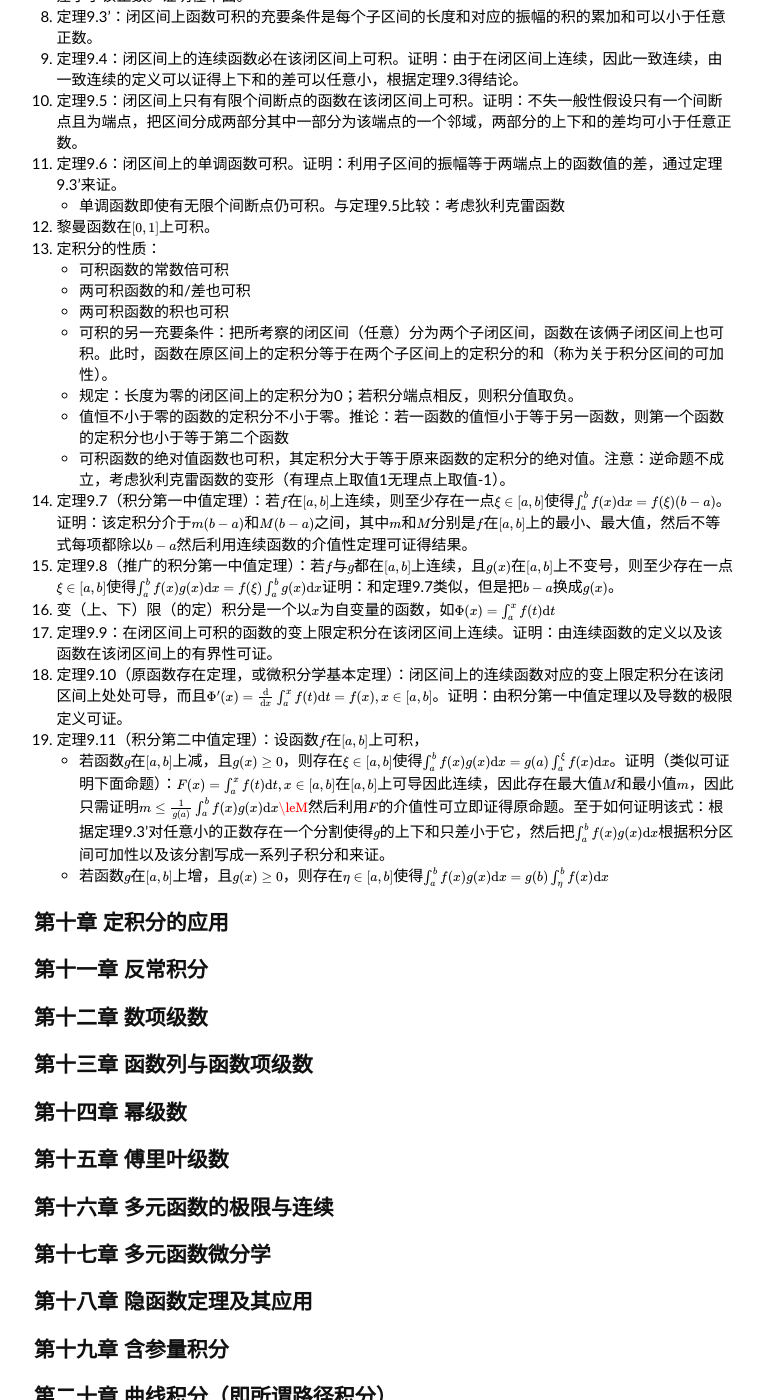
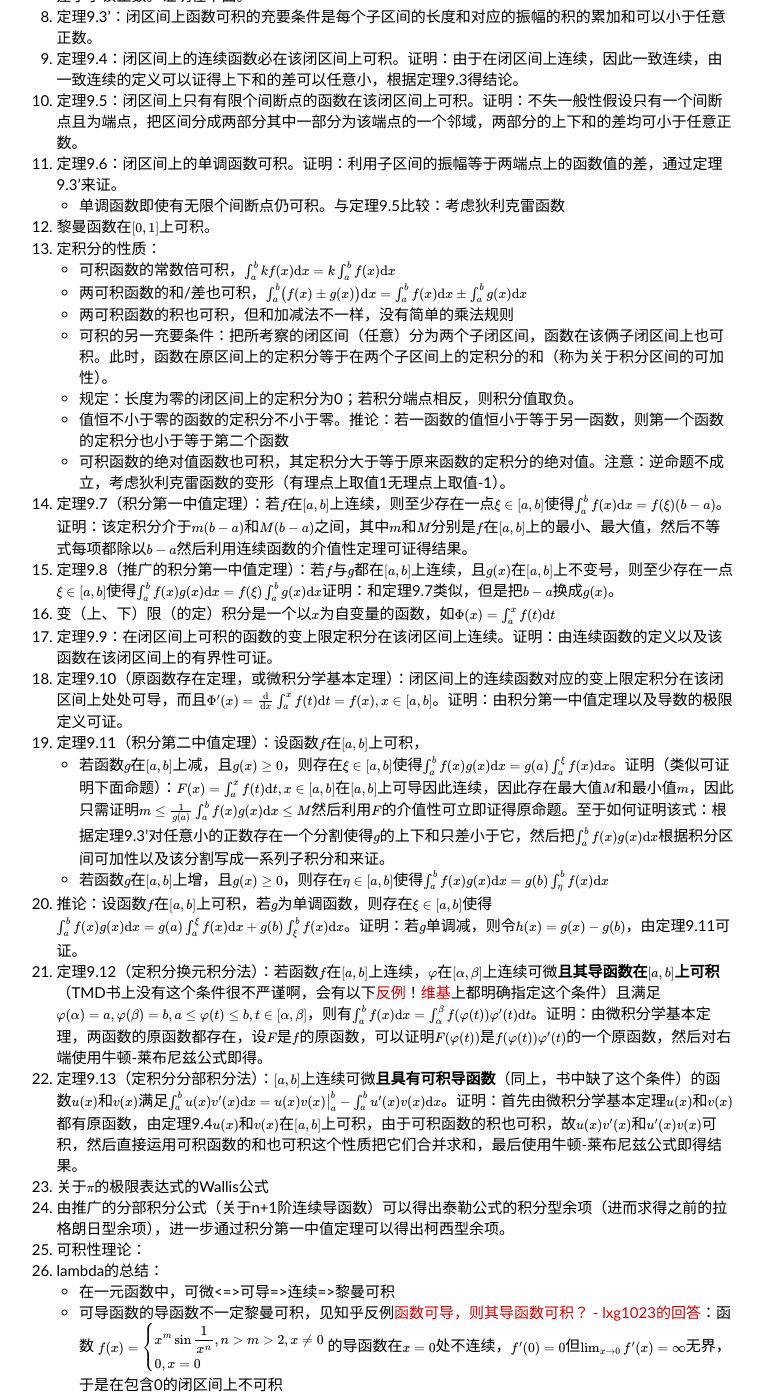
Before and after one commit to lam8da/lam8da.github.io, a Jekyll site: the page built from _posts/2017-10-28-mathematical-analysis-by-east-china-normal-university-notes.md, in a window 1280 px wide and 1400 px high, scrolled down 10108 px. Shown: the whole window, without its empty margins (256-1021 px from the left). Built offline with Jekyll 4.4.1, drawn with Linux system fonts in a browser that asks for light colours; nearby versions of some CDN libraries; formulas are drawn with MathJax 3; comment, search, counter and statistics services are not loaded; some of the changed text lies outside the part shown.

Commit message:
add more notes to chapter 9

```diff
--- a/_posts/2017-10-28-mathematical-analysis-by-east-china-normal-university-notes.md
+++ b/_posts/2017-10-28-mathematical-analysis-by-east-china-normal-university-notes.md
@@ -88,7 +88,7 @@ tags:
 ## 第三章 函数极限
 
 1. 定义：函数趋于$$+\infty$$的极限的$$\epsilon-M$$定义
-1. 定义：函数趋于某个点时的$$\epsilon-\delta$$定义（假设该函数在空心邻域$$U^\circ(x_0,\delta')$$内有定义）
+1. 定义：函数趋于某个点的极限的$$\epsilon-\delta$$定义（假设该函数在空心邻域$$U^\circ(x_0,\delta')$$内有定义，注意不能取到$$x_0$$点，即要求$$0<\vert x-x_0\vert <\delta$$）
 1. 定义：单侧极限
 1. 定理3.1：函数在某个点有极限<=>函数在该点有左极限和右极限且均等于在该点的极限
 1. 定理3.2：函数若在某点有极限则该极限唯一
@@ -247,7 +247,7 @@ tags:
 1. 定理6.2（拉格朗日中值定理）：闭区间上连续且对应的开区间上可导的函数必在该开区间存在一点$$\xi$$使得$$f'(\xi)=\frac{f(b)-f(a)}{b-a}$$（该式称为拉格朗日公式）。证明：构造出一个函数使其满足罗尔中值定理的条件从而存在导数为0的点，对应于原来的函数的导数为所求证值的点。
    - 推论1：导数值恒为零的函数必为常量函数
    - 推论2：导数值恒相等的两个函数的函数值恒只差一个常数
-   - 推论3：若实心邻域连续且对应的空心邻域可导且导函数在所考察点的极限值存在，则函数在所考察点可导，而且导函数在所考察点连续。证明：用拉格朗日中值定理证明考察点上的左右导数分别等于导函数在所考察点的左右极限，然后根据第三个条件导函数在所考察点的左右极限值相等因此左右导数相等，即可导且导函数在该点连续。
+   - 推论3：若实心邻域连续且对应的空心邻域可导且导函数在所考察点的极限值存在，则函数在所考察点可导，而且导函数在所考察点连续。证明：用拉格朗日中值定理通过夹逼的方法证明考察点上的左右导数分别等于导函数在所考察点的左右极限，然后根据第三个条件导函数在所考察点的左右极限值相等因此左右导数相等，即可导且导函数在该点连续。
 1. 定理6.3：可导函数单调递增（减）的充要条件是导数恒大于等于（小于等于）0。必要性直接用导数的极限定义，并利用极限的局部保号性来证明；充分性利用拉格朗日中值定理。
 1. 定理6.4：可导函数在某开区间上严格单调递增（递减）的充要条件
    - 在该区间上导数恒大于等于（小于等于）0，且
@@ -318,16 +318,14 @@ tags:
 ## 第八章 不定积分
 
 1. 定义：一个函数的原函数，是导函数为该函数的函数
-1. 定理8.1：连续函数必存在原函数（证明在第九章）
+1. 定理8.1：连续函数必存在原函数（证明在第九章，即定理9.10微积分学基本定理）
 1. 定理8.2：一个函数的不同原函数只能相差一个常数
 1. 不定积分的定义：**全体**原函数组成的函数族
 1. 定理8.3：两个存在原函数的函数的线性组合也存在原函数，其结果为该两个函数的原函数的线性组合
 1. 定理8.4（换元积分法）：$$g(u)$$在$$[\alpha,\beta]$$上有定义，$$u=\varphi(x)$$在$$[a,b]$$上可导，且$$\alpha\le\varphi(x)\le\beta,x\in[a,b]$$，并记$$f(x)=g(\varphi(x))\varphi'(x)$$
    - 若$$g(u)$$在$$[\alpha,\beta]$$上存在原函数$$G(u)$$，则$$f(x)$$在$$[a,b]$$上也存在原函数，为$$F(x)=G(\varphi(x))+C$$。这其实就是复合函数求导的逆运算。
    - 又若$$\varphi'(x)\ne 0,x\in[a,b]$$，则上述命题可逆，即当$$f(x)$$在$$[a,b]$$上存在原函数时，若$$g(u)$$在$$[\alpha,\beta]$$上也存在原函数$$G(u)$$，且$$G(u)=F(\varphi^{-1}(u))+C$$。证明：由于$$u=\varphi(x)$$可导，因此它连续（定理5.1），又由$$\varphi'(x)\ne 0$$知$$\varphi(x)$$严格单调（定理6.4的推论），又由定理1.2知其有反函数且也严格单调，再由定理5.8知其导数与其反函数导数的关系，再对$$G(u)$$求导即可证。
-
-   > 问：怎么理解$$F(x)=\int f(u)\mathrm{d}u=G(u)$$？这和微分的关系是怎样的？
-     {: .lambda_question}
+   - 问：怎么理解$$F(x)=\int f(u)\mathrm{d}u=G(u)$$？这和微分的关系是怎样的？答：注意$$u$$不是一个自变量，它表示$$\varphi(x)$$，而$$\mathrm{d}u$$表示$$\varphi'(x)\mathrm{d}x$$！
 1. 定理8.5（分部积分法）：若$$u(x)$$和$$v(x)$$可导，不定积分$$\int u'(x)v(x)\mathrm{d}x$$存在，则$$\int u(x)v'(x)\mathrm{d}x$$也存在，且有则$$\int u(x)v'(x)\mathrm{d}x=u(x)v(x)-\int u'(x)v(x)\mathrm{d}x$$
 1. 定义：有理函数是指由两个多项式函数的商所表示的函数
 1. 有理函数的不定积分
@@ -345,7 +343,7 @@ tags:
 1. 定义：闭区间的分割（分成多个不重叠但它们的并等于原区间的子闭区间），分割的模（有最大长度的子区间的长度）
 1. 定义：函数在闭区间上的积分和（黎曼和）：$$\sum_{i=1}^n f(\xi_i)\Delta x_i$$，其中$$\Delta x_i$$是每个子区间的长度，$$\xi$$是每个子区间上的任意点
 1. 定义：（黎曼）可积的$$\varepsilon-\delta$$定义：对任意$$\varepsilon>0$$总存在某一正数$$\delta$$使得对闭区间的**任何分割**以及其上**任意选取的点集**，只要分割的模小于$$\delta$$，就有黎曼和和某数的差的绝对值小于$$\varepsilon$$。该数称为函数在该闭区间上的定积分或黎曼积分。因此，如果对于两种特定的分割法或选取点集的方法得出的黎曼和的极限不一样，就说明函数不可积，例如狄利克雷函数（选有理点和无理点黎曼和的极限不一样）。
-1. 定理9.1（牛顿-莱布尼兹公式）在某闭区间上连续且存在原函数的函数在该区间上可积，其定积分等于原函数在该区间两端点的值的差（右端点上的函数值减左端点上的函数值）证明：拉格朗日中值定理again！
+1. 定理9.1（牛顿-莱布尼兹公式）在某闭区间上连续且存在原函数的函数在该区间上可积，其定积分等于原函数在该区间两端点的值的差（右端点上的函数值减左端点上的函数值），即$$\int_a^b f(x)\mathrm{d}x=F(x)\big\vert_a^b$$。证明：拉格朗日中值定理again！
 1. 定理9.2（可积的必要条件）：在闭区间上可积的函数在该闭区间上必有界。证明：反证法。
 1. 定义：（达布）上/下和：假设函数某闭区间上有界，则该函数在分割的每个子区间也有界，因此有上确界$$M_i=\sup_{x\in\Delta_i}f(x)$$和下确界$$m_i$$，则$$S(T)=\sum_{i=1}^n M_i\Delta x_i$$称为达布上和（其中$$T$$表示该分割），同理有达布下和。区间的振幅定义为该区间的上下确界的差。
 1. 定理9.3（闭区间上函数的可积的充要条件/可积准则）：任给某正数总存在某分割使得对应的上下和的差小于该正数。证明在下面。
@@ -356,9 +354,9 @@ tags:
    - 单调函数即使有无限个间断点仍可积。与定理9.5比较：考虑狄利克雷函数
 1. 黎曼函数在$$[0,1]$$上可积。
 1. 定积分的性质：
-   - 可积函数的常数倍可积
-   - 两可积函数的和/差也可积
-   - 两可积函数的积也可积
+   - 可积函数的常数倍可积，$$\int_a^b kf(x)\mathrm{d}x=k\int_a^b f(x)\mathrm{d}x$$
+   - 两可积函数的和/差也可积，$$\int_a^b \bigl(f(x)\pm g(x)\bigr)\mathrm{d}x=\int_a^b f(x)\mathrm{d}x\pm \int_a^b g(x)\mathrm{d}x$$
+   - 两可积函数的积也可积，但和加减法不一样，没有简单的乘法规则
    - 可积的另一充要条件：把所考察的闭区间（任意）分为两个子闭区间，函数在该俩子闭区间上也可积。此时，函数在原区间上的定积分等于在两个子区间上的定积分的和（称为关于积分区间的可加性）。
    - 规定：长度为零的闭区间上的定积分为0；若积分端点相反，则积分值取负。
    - 值恒不小于零的函数的定积分不小于零。推论：若一函数的值恒小于等于另一函数，则第一个函数的定积分也小于等于第二个函数
@@ -369,8 +367,29 @@ tags:
 1. 定理9.9：在闭区间上可积的函数的变上限定积分在该闭区间上连续。证明：由连续函数的定义以及该函数在该闭区间上的有界性可证。
 1. 定理9.10（原函数存在定理，或微积分学基本定理）：闭区间上的连续函数对应的变上限定积分在该闭区间上处处可导，而且$$\Phi'(x)=\frac{\mathrm{d}}{\mathrm{d}x}\int_a^x f(t)\mathrm{d}t=f(x), x\in[a,b]$$。证明：由积分第一中值定理以及导数的极限定义可证。
 1. 定理9.11（积分第二中值定理）：设函数$$f$$在$$[a,b]$$上可积，
-   - 若函数$$g$$在$$[a,b]$$上减，且$$g(x)\ge0$$，则存在$$\xi\in[a,b]$$使得$$\int_a^b f(x)g(x)\mathrm{d}x=g(a)\int_a^\xi f(x)\mathrm{d}x$$。证明（类似可证明下面命题）：$$F(x)=\int_a^x f(t)\mathrm{d}t,x\in[a,b]$$在$$[a,b]$$上可导因此连续，因此存在最大值$$M$$和最小值$$m$$，因此只需证明$$m\le\frac{1}{g(a)}\int_a^b f(x)g(x)\mathrm{d}x\leM$$然后利用$$F$$的介值性可立即证得原命题。至于如何证明该式：根据定理9.3'对任意小的正数存在一个分割使得$$g$$的上下和只差小于它，然后把$$\int_a^b f(x)g(x)\mathrm{d}x$$根据积分区间可加性以及该分割写成一系列子积分和来证。
+   - 若函数$$g$$在$$[a,b]$$上减，且$$g(x)\ge0$$，则存在$$\xi\in[a,b]$$使得$$\int_a^b f(x)g(x)\mathrm{d}x=g(a)\int_a^\xi f(x)\mathrm{d}x$$。证明（类似可证明下面命题）：$$F(x)=\int_a^x f(t)\mathrm{d}t,x\in[a,b]$$在$$[a,b]$$上可导因此连续，因此存在最大值$$M$$和最小值$$m$$，因此只需证明$$m\le\frac{1}{g(a)}\int_a^b f(x)g(x)\mathrm{d}x\le M$$然后利用$$F$$的介值性可立即证得原命题。至于如何证明该式：根据定理9.3'对任意小的正数存在一个分割使得$$g$$的上下和只差小于它，然后把$$\int_a^b f(x)g(x)\mathrm{d}x$$根据积分区间可加性以及该分割写成一系列子积分和来证。
    - 若函数$$g$$在$$[a,b]$$上增，且$$g(x)\ge0$$，则存在$$\eta\in[a,b]$$使得$$\int_a^b f(x)g(x)\mathrm{d}x=g(b)\int_\eta^b f(x)\mathrm{d}x$$
+1. 推论：设函数$$f$$在$$[a,b]$$上可积，若$$g$$为单调函数，则存在$$\xi\in[a,b]$$使得$$\int_a^b f(x)g(x)\mathrm{d}x=g(a)\int_a^\xi f(x)\mathrm{d}x+g(b)\int_\xi^b f(x)\mathrm{d}x$$。证明：若$$g$$单调减，则令$$h(x)=g(x)-g(b)$$，由定理9.11可证。
+1. 定理9.12（定积分换元积分法）：若函数$$f$$在$$[a,b]$$上连续，$$\varphi$$在$$[\alpha,\beta]$$上连续可微**且其导函数在$$[a,b]$$上可积**（TMD书上没有这个条件很不严谨啊，会有以下[反例](#nonintegrable_derivative)！[维基](https://en.wikipedia.org/wiki/Integration_by_substitution#Proposition)上都明确指定这个条件）且满足$$\varphi(\alpha)=a,\varphi(\beta)=b,a\le\varphi(t)\le b,t\in[\alpha,\beta]$$，则有$$\int_a^bf(x)\mathrm{d}x=\int_\alpha^\beta f(\varphi(t))\varphi'(t)\mathrm{d}t$$。证明：由微积分学基本定理，两函数的原函数都存在，设$$F$$是$$f$$的原函数，可以证明$$F(\varphi(t))$$是$$f(\varphi(t))\varphi'(t)$$的一个原函数，然后对右端使用牛顿-莱布尼兹公式即得。
+
+1. 定理9.13（定积分分部积分法）：$$[a,b]$$上连续可微**且具有可积导函数**（同上，书中缺了这个条件）的函数$$u(x)$$和$$v(x)$$满足$$\int_a^b u(x)v'(x)\mathrm{d}x=u(x)v(x)\big\vert_a^b-\int_a^b u'(x)v(x)\mathrm{d}x$$。证明：首先由微积分学基本定理$$u(x)$$和$$v(x)$$都有原函数，由定理9.4$$u(x)$$和$$v(x)$$在$$[a,b]$$上可积，由于可积函数的积也可积，故$$u(x)v'(x)$$和$$u'(x)v(x)$$可积，然后直接运用可积函数的和也可积这个性质把它们合并求和，最后使用牛顿-莱布尼兹公式即得结果。
+1. 关于$$\pi$$的极限表达式的Wallis公式
+1. 由推广的分部积分公式（关于n+1阶连续导函数）可以得出泰勒公式的积分型余项（进而求得之前的拉格朗日型余项），进一步通过积分第一中值定理可以得出柯西型余项。
+1. 可积性理论：
+
+1. lambda的总结：
+   - 在一元函数中，可微<=>可导=>连续=>黎曼可积
+   - <a name="nonintegrable_derivative"/>可导函数的导函数不一定黎曼可积，见知乎反例[函数可导，则其导函数可积？ - lxg1023的回答](https://www.zhihu.com/question/64468299/answer/220860109)：函数
+     $$
+     f(x)=\left\{
+     \begin{aligned}
+     &x^m\sin\frac{1}{x^n},n>m>2,x\ne0\\
+     &0,x=0
+     \end{aligned}
+     \right.
+     $$
+     的导函数在$$x=0$$处不连续，$$f'(0)=0$$但$$\lim_{x\to 0}f'(x)=\infty$$无界，于是在包含0的闭区间上不可积
+
 
 
 ## 第十章 定积分的应用
```
